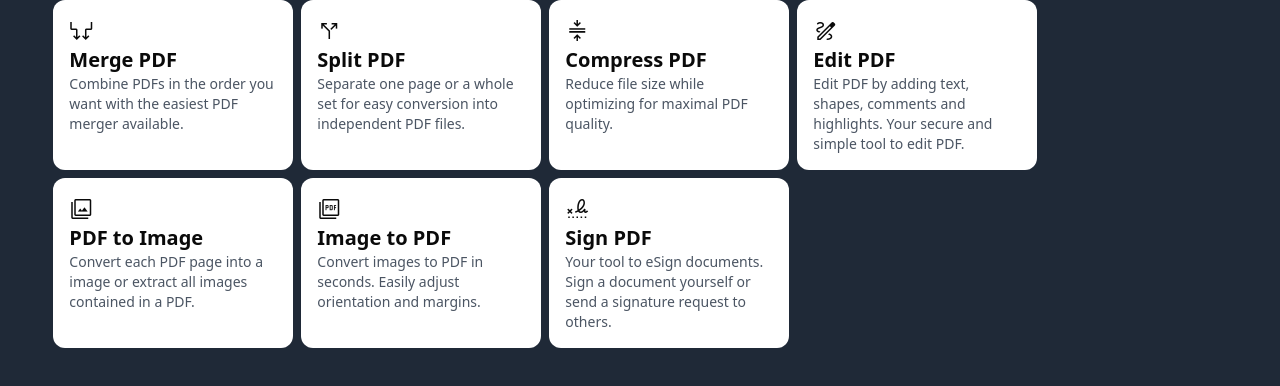
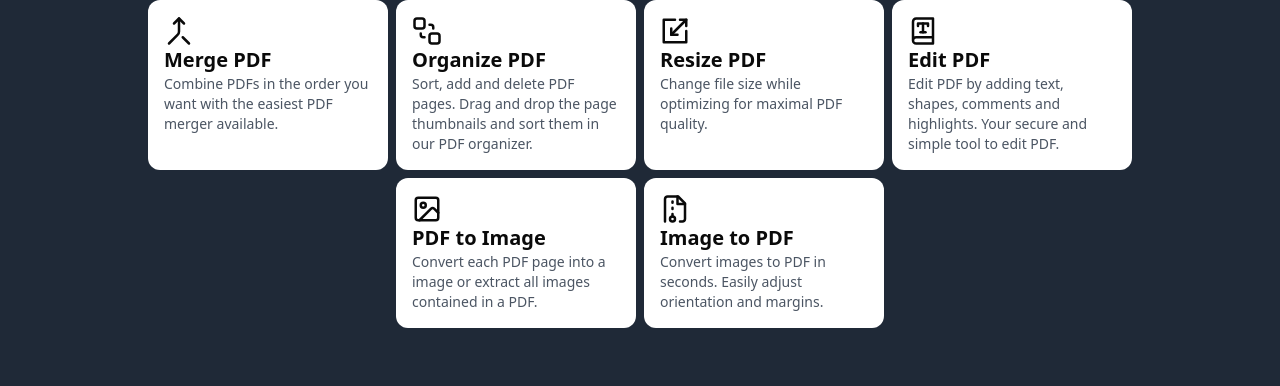
Before and after one commit to devesh-y/PDF-Toolkit, a React (Create React App) app: page / in a window 1280 px wide. Shown: the top 386 px of the page. Built offline with nearby package versions, Linux system fonts and the light colour scheme.

Commit message:
organise pdf added

```diff
--- a/public/index.html
+++ b/public/index.html
@@ -7,15 +7,7 @@
     <meta name="description" content="Web site created using create-react-app"/>
 
     <title>React App</title>
-    <link rel="stylesheet" href="https://fonts.googleapis.com/css2?family=Material+Symbols+Outlined:opsz,wght,FILL,GRAD@20..48,100..700,0..1,-50..200" />
     <style>
-        .material-symbols-outlined {
-            font-variation-settings:
-                    'FILL' 0,
-                    'wght' 400,
-                    'GRAD' 0,
-                    'opsz' 48
-        }
 
         * {
             box-sizing: border-box;
--- /dev/null
+++ b/src/components/CombinePdf.tsx
@@ -0,0 +1,42 @@
+import React, {memo, useCallback, useState} from "react";
+import {pdfItemType} from "@/lib/utils";
+import {PDFDocument} from "pdf-lib";
+import {downloadFile} from "@/lib/downloadFile";
+import {Button} from "@/components/ui/button";
+import {Loader2} from "lucide-react";
+import {ReactSortable} from "react-sortablejs";
+import {PdfFirstPagePreview} from "@/components/PdfFirstPagePreview";
+
+export const CombinePdf=memo(({files}:{files:pdfItemType[]})=>{
+	const [merging,setMerging]=useState(false);
+	const [items,setItems]=useState<pdfItemType[]>(files)
+	const mergePdf=useCallback(async ()=>{
+		setMerging(true);
+		const finalPdf=await PDFDocument.create();
+		for (const {file} of items) {
+			const res=await fetch(URL.createObjectURL(file));
+			const arrayBuffer=await res.arrayBuffer();
+			const srcDoc=await PDFDocument.load(arrayBuffer);
+			const copiedPages=await finalPdf.copyPages(srcDoc,srcDoc.getPageIndices());
+			copiedPages.forEach((page)=>{
+				finalPdf.addPage(page);
+			})
+		}
+
+		const buffer=await finalPdf.save();
+		downloadFile(buffer,"application/pdf");
+		setMerging(false);
+
+
+	},[items])
+	return <>
+		<Button  className={"flex justify-center mx-auto bg-blue-700 hover:bg-blue-600 my-2 w-40"} onClick={mergePdf}>{merging?<Loader2 className={"animate-spin"}/>:"Merge PDF"}</Button>
+		<ReactSortable list={items} setList={setItems} animation={200} delayOnTouchOnly={true} delay={200} className={"w-full flex flex-wrap gap-4 justify-center px-4"}>
+			{items.map((item) => (
+				<div className={"w-48 h-56 max-sm:w-24 max-sm:h-28 rounded-xl border-2 hover:cursor-move select-none"} key={item.id}>
+					<PdfFirstPagePreview file={item.file} setItems={setItems}/>
+				</div>
+			))}
+		</ReactSortable>
+	</>
+})
--- a/src/components/PdfPagePreview.tsx
+++ b/src/components/PdfFirstPagePreview.tsx
@@ -2,9 +2,9 @@ import React, {memo, useCallback, useEffect, useRef, useState} from "react";
 import {pdfjsLib} from "../lib/pdfJs"
 import {Loader2, RotateCw, XCircle} from "lucide-react";
 import {degrees, PDFDocument} from "pdf-lib";
-import {itemType} from "@/lib/utils";
+import {pdfItemType} from "@/lib/utils";
 
-export const PdfPagePreview=memo(({file,setItems}:{file:File,setItems: React.Dispatch<React.SetStateAction<itemType[]>>})=>{
+export const PdfFirstPagePreview=memo(({file,setItems}:{file:File,setItems: React.Dispatch<React.SetStateAction<pdfItemType[]>>})=>{
 	const canvasRef=useRef<null|HTMLCanvasElement>(null)
 	const [loading,setLoading]=useState(true);
 	const [rotating,setRotating]=useState("")
--- a/src/components/PdfToolCard.tsx
+++ b/src/components/PdfToolCard.tsx
@@ -1,12 +1,10 @@
-import {memo} from "react";
+import {memo, ReactNode} from "react";
 import {toolType} from "@/pages/HomePage";
 import {Link} from "react-router-dom";
 
-export const PdfToolCard=memo(({info}: { info:toolType })=>{
+export const PdfToolCard=memo(({info,children}: { info:toolType,children:ReactNode })=>{
 	return <Link to={`/${info.pageName}`} className="w-60 bg-white p-4 rounded-xl">
-		<span className="material-symbols-outlined w-[30px] h-[30px] flex items-center">
-			{info.icon}
-		</span>
+		{children}
 		<p className={"text-xl font-bold"}>{info.title}</p>
 		<p className={"text-sm text-gray-600"}>{info.content}</p>
 	</Link>
--- a/src/components/UploadFiles.tsx
+++ b/src/components/UploadFiles.tsx
@@ -2,13 +2,13 @@ import {UploadCloud} from "lucide-react"
 import {Button} from "@/components/ui/button";
 import React, {memo, useCallback, useRef} from "react";
 import {toast} from "sonner";
-export const UploadFiles=memo(({getUploadedFiles,fileType}:{getUploadedFiles: (e:File[]) => void,fileType:string})=>{
+export const UploadFiles=memo(({getUploadedFiles,fileType,multiple}:{getUploadedFiles: (e:File[]) => void,fileType:string,multiple:boolean})=>{
 	const inputFilesRef=useRef<HTMLInputElement|null>(null)
 
 	const checkFileFormat=useCallback((files:FileList)=>{
 
 		const file=Array.from(files).find((file)=>{
-			return file.type!==fileType
+			return !(fileType.includes(file.type))
 		})
 		if(file){
 			toast("One of the files have invalid format", {
@@ -53,7 +53,7 @@ export const UploadFiles=memo(({getUploadedFiles,fileType}:{getUploadedFiles: (e
 			<UploadCloud  className={"w-fit h-full"} strokeWidth={1}/>
 		</div>
 		<div className={"py-3"}>
-			<input type={"file"} ref={inputFilesRef} accept={fileType} hidden={true} multiple={true}
+			<input type={"file"} ref={inputFilesRef} accept={fileType} hidden={true} multiple={multiple}
 				   onChange={browseFunc}/>
 			<Button variant={"default"} className={"bg-blue-600 w-32"}
 					onClick={() => inputFilesRef.current?.click()}>Browse</Button>
--- a/src/index.tsx
+++ b/src/index.tsx
@@ -5,6 +5,7 @@ import {BrowserRouter, Route, Routes} from "react-router-dom";
 import {HomePage} from "@/pages/HomePage";
 import {MergePdf} from "@/pages/MergePdf";
 import {Toaster} from "@/components/ui/sonner";
+import {OrganizePdf} from "@/pages/OrganizePdf";
 
 const root = ReactDOM.createRoot(
 	document.getElementById('root') as HTMLElement
@@ -16,6 +17,7 @@ root.render(
 			<Routes>
 				<Route path={"/"} element={<HomePage/>}/>
 				<Route path={"/mergePdf"} element={<MergePdf/>}/>
+				<Route path={"/organizePdf"} element={<OrganizePdf/>}/>
 			</Routes>
 		</BrowserRouter>
 	</>
--- a/src/lib/utils.ts
+++ b/src/lib/utils.ts
@@ -1,7 +1,7 @@
 import {type ClassValue, clsx} from "clsx"
 import {twMerge} from "tailwind-merge"
 
-export type itemType={
+export type pdfItemType ={
 	id:number,
 	file:File
 }
--- a/src/pages/HomePage.tsx
+++ b/src/pages/HomePage.tsx
@@ -1,54 +1,63 @@
 import {PdfToolCard} from "@/components/PdfToolCard";
+import {BookType, FileArchive, Image, Merge, Scaling, SendToBack} from "lucide-react";
 export type toolType={
 	title:string,
 	content:string,
-	icon:string,
 	pageName:string
 }
 export const HomePage=()=>{
-	const tools=[{
+	const tools:toolType[]=[{
 		"title":"Merge PDF",
-		"icon":"arrow_or_edge",
 		"content":"Combine PDFs in the order you want with the easiest PDF merger available.",
 		"pageName":"mergePdf"
 	},{
-		"title":"Split PDF",
-		"icon":"call_split",
-		"content":"Separate one page or a whole set for easy conversion into independent PDF files.",
-		"pageName":"splitPdf"
+		"title":"Organize PDF",
+		"content":"Sort, add and delete PDF pages.\n" +
+			"Drag and drop the page thumbnails and sort them in our PDF organizer.",
+		"pageName":"organizePdf"
 	},{
-		"title":"Compress PDF",
-		"icon":"compress",
-		"content":"Reduce file size while optimizing for maximal PDF quality.",
-		"pageName":"compressPdf"
+		"title":"Resize PDF",
+		"content":"Change file size while optimizing for maximal PDF quality.",
+		"pageName":"resizePdf"
 	},{
 		"title":"Edit PDF",
-		"icon":"draw",
 		"content":"Edit PDF by adding text, shapes, comments and highlights. Your secure and simple tool to edit PDF.",
 		"pageName":"editPdf"
 	},{
 		"title":"PDF to Image",
-		"icon":"photo_library",
 		"content":"Convert each PDF page into a image or extract all images contained in a PDF.",
 		"pageName":"pdfToImage"
 	},{
 		"title":"Image to PDF",
-		"icon":"picture_as_pdf",
 		"content":"Convert images to PDF in seconds. Easily adjust orientation and margins.",
 		"pageName":"imageToPdf"
 	},{
 		"title":"Sign PDF",
-		"icon":"signature",
 		"content":"Your tool to eSign documents. Sign a document yourself or send a signature request to others.",
 		"pageName":"signPdf"
 	}]
 	return <div className={"h-screen bg-gray-800 overflow-auto"}>
 
 		{/*tools*/}
-		<div className={"flex flex-wrap gap-2 mx-auto w-11/12"}>
-			{tools.map((value,index)=>{
-				return <PdfToolCard info={value} key={index}/>
-			})}
+		<div className={"flex flex-wrap justify-center gap-2 mx-auto w-11/12"}>
+			<PdfToolCard  info={tools[0]}>
+				<Merge size={30} />
+			</PdfToolCard>
+			<PdfToolCard  info={tools[1]}>
+				<SendToBack size={30} />
+			</PdfToolCard>
+			<PdfToolCard  info={tools[2]}>
+				<Scaling size={30} />
+			</PdfToolCard>
+			<PdfToolCard  info={tools[3]}>
+				<BookType size={30} />
+			</PdfToolCard>
+			<PdfToolCard  info={tools[4]}>
+				<Image size={30} />
+			</PdfToolCard>
+			<PdfToolCard  info={tools[5]}>
+				<FileArchive size={30} />
+			</PdfToolCard>
 		</div>
 
 	</div>
--- a/src/pages/MergePdf.tsx
+++ b/src/pages/MergePdf.tsx
@@ -1,60 +1,26 @@
 import {UploadFiles} from "@/components/UploadFiles";
 import React, {useCallback, useState} from "react";
 import {ToolHeading} from "@/components/ToolHeading";
-import {PdfPagePreview} from "@/components/PdfPagePreview";
-import {Button} from "@/components/ui/button";
-import {PDFDocument} from "pdf-lib";
-import {Loader2} from "lucide-react";
-import {ReactSortable} from "react-sortablejs";
-import {itemType} from "@/lib/utils";
-import {downloadFile} from "@/lib/downloadFile";
+import {pdfItemType} from "@/lib/utils";
+import {CombinePdf} from "@/components/CombinePdf";
 
 export const MergePdf=()=>{
 	const [uploaded,setUploaded]=useState(false);
-	const [merging,setMerging]=useState(false);
-	const [items,setItems]=useState<itemType[]>([])
+	const [items,setItems]=useState<pdfItemType[]>([])
 	const getUploadedFiles=useCallback((files:File[])=>{
 		setUploaded(true);
-		let items:itemType[]=[];
+		let items:pdfItemType[]=[];
 		files.forEach((file,index)=>{
 			items.push({id:index+1,file});
 		})
 		setItems(items);
 	},[])
-	const mergePdf=useCallback(async ()=>{
-		setMerging(true);
-		const finalPdf=await PDFDocument.create();
-		for (const {file} of items) {
-			const res=await fetch(URL.createObjectURL(file));
-			const arrayBuffer=await res.arrayBuffer();
-			const srcDoc=await PDFDocument.load(arrayBuffer);
-			const copiedPages=await finalPdf.copyPages(srcDoc,srcDoc.getPageIndices());
-			copiedPages.forEach((page)=>{
-				finalPdf.addPage(page);
-			})
-		}
 
-		const buffer=await finalPdf.save();
-		downloadFile(buffer,"application/pdf");
-		setMerging(false);
-
-
-	},[items])
 	return <>
-		<ToolHeading title={"Merge PDF files"} content={"Combine PDFs in the order you want with the easiest PDF merger available."}/>
-		{uploaded ?
-			<>
-				<Button  className={"flex justify-center mx-auto bg-blue-700 hover:bg-blue-600 my-2 w-40"} onClick={mergePdf}>{merging?<Loader2 className={"animate-spin"}/>:"Merge PDF"}</Button>
-				<ReactSortable list={items} setList={setItems} animation={200} delayOnTouchOnly={true} delay={200} className={"w-full flex flex-wrap gap-4 justify-center px-4"}>
-					{items.map((item) => (
-						<div className={"w-48 h-56 max-sm:w-24 max-sm:h-28 rounded-xl border-2 hover:cursor-move select-none"} key={item.id}>
-							<PdfPagePreview file={item.file} setItems={setItems}/>
-						</div>
-					))}
-				</ReactSortable>
-			</>
+		<ToolHeading title={"Merge PDF files"} content={"Drag PDFs in the order you want with the easiest PDF merger available."}/>
+		{uploaded ? <CombinePdf files={items}/>
 			: <div className={"w-11/12 h-80 mx-auto"}>
-				<UploadFiles getUploadedFiles={getUploadedFiles} fileType={"application/pdf"}/>
+				<UploadFiles getUploadedFiles={getUploadedFiles} fileType={"application/pdf"} multiple={true}/>
 			</div>
 		}
 
--- /dev/null
+++ b/src/pages/OrganizePdf.tsx
@@ -0,0 +1,40 @@
+import {ToolHeading} from "@/components/ToolHeading";
+import {UploadFiles} from "@/components/UploadFiles";
+import React, {useCallback, useState} from "react";
+import {pdfItemType} from "@/lib/utils";
+import {CombinePdf} from "@/components/CombinePdf";
+import {PDFDocument} from "pdf-lib";
+import {Loader2} from "lucide-react";
+
+export const OrganizePdf=()=>{
+	const [uploaded,setUploaded]=useState(false);
+	const [items,setItems]=useState<pdfItemType[]>([])
+	const getUploadedFiles=useCallback(async (files:File[])=>{
+		setUploaded(true);
+		let count=0;
+		let items:pdfItemType[]=[];
+		for (const file of files) {
+			const res=await fetch(URL.createObjectURL(file));
+			const arrayBuffer=await res.arrayBuffer();
+			const srcDoc=await PDFDocument.load(arrayBuffer);
+			for(const page of srcDoc.getPageIndices()){
+				const tempPdf=await PDFDocument.create();
+				const copiedPage=await tempPdf.copyPages(srcDoc,[page]);
+				tempPdf.addPage(copiedPage[0]);
+				const buffer=await tempPdf.save();
+				const newFile=new File([buffer],`Page-${page+1} ${file.name}`,{type:"application/pdf"})
+				items.push({file:newFile,id:count++});
+			}
+		}
+		setItems(items);
+	},[])
+	return <>
+		<ToolHeading title={"Organize PDF"} content={"Sort, add and delete PDF pages.\n" +
+			"Drag and drop the page thumbnails and sort them in our PDF organizer."}/>
+		{(uploaded && items.length>0) ? <CombinePdf files={items}/>
+			: <div className={"w-11/12 h-80 mx-auto flex items-center justify-center"}>
+				{(items.length===0 && uploaded) ?<Loader2 className={"animate-spin"}/>:<UploadFiles getUploadedFiles={getUploadedFiles} fileType={"application/pdf"} multiple={true}/>}
+			</div>
+		}
+	</>
+}
```
